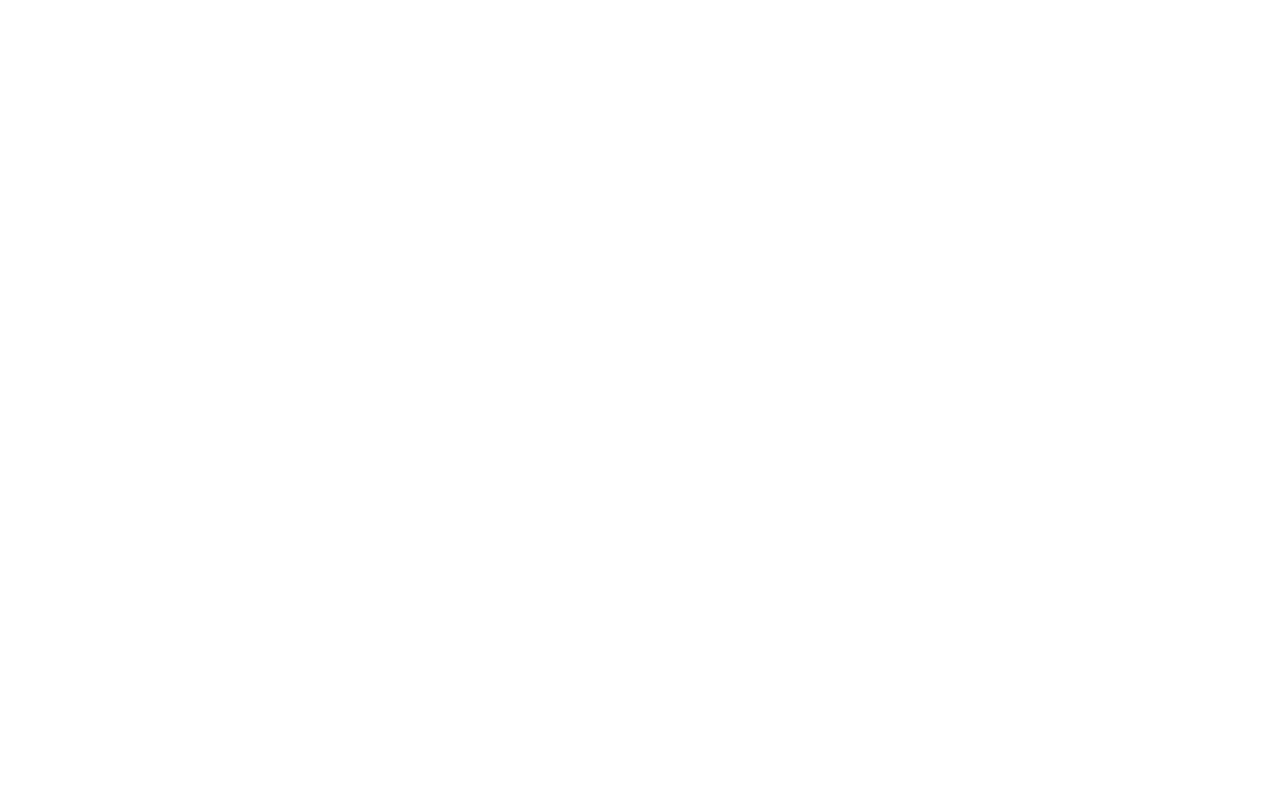
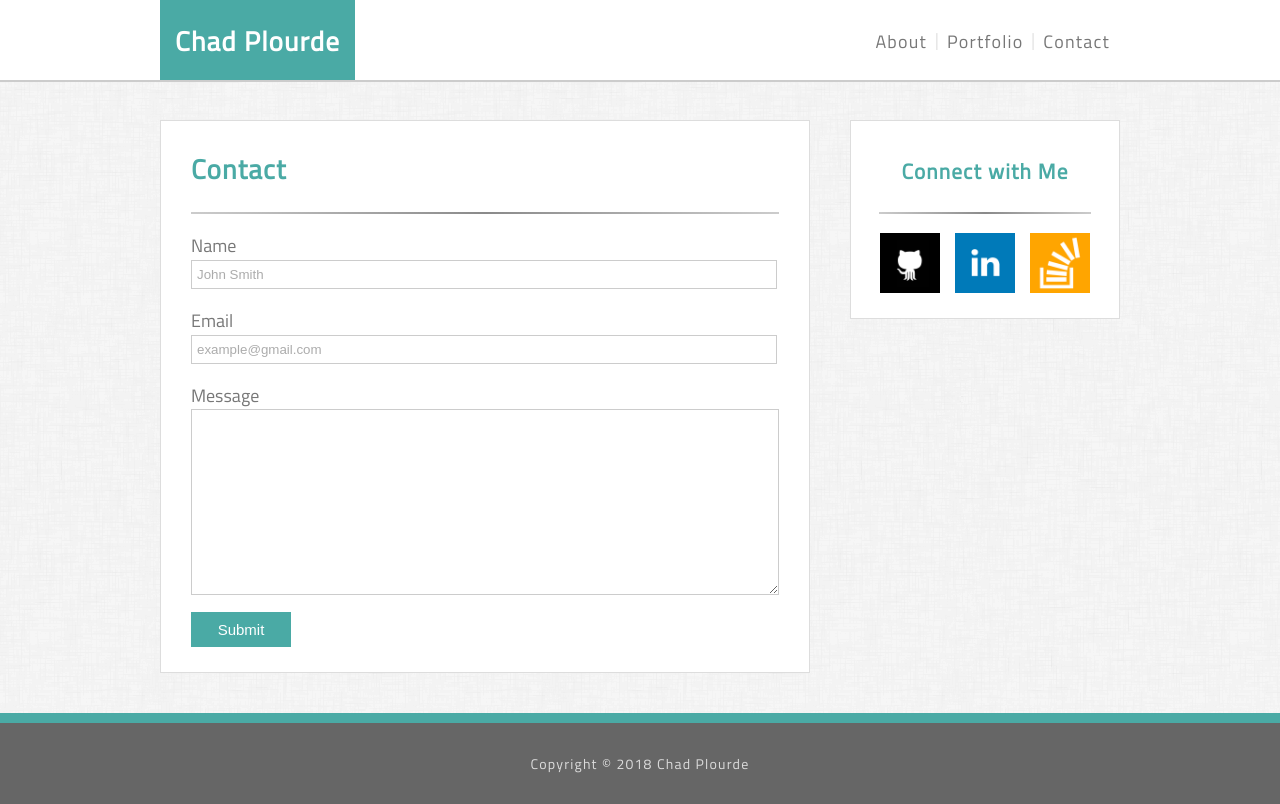
Before and after one commit to Cdplourde/Basic-Portfolio, a plain HTML site: page contact.html in a window 1280 px wide. Drawn offline with Linux system fonts and the light colour scheme.

Commit message:
contact page completed

```diff
--- a/assets/css/style.css
+++ b/assets/css/style.css
@@ -24,6 +24,11 @@ hr {
     background-image: linear-gradient(to right, #cccccc, #8a8a8a, #cccccc);
 }
 
+h1 {
+    font-size: 27px;
+    color: #4aaaa5;
+}
+
 /* Top nav bar */
 
 #banner {
@@ -40,10 +45,6 @@ nav {
     position: relative;
     z-index: 2;
     margin-bottom: 40px;
-}
-
-h1 {
-    font-size: 27px;
 }
 
 nav h1 {
@@ -76,9 +77,9 @@ nav a:hover {
     padding-left: 20px;
 }
 
-/* About Me section*/
+/*Main content area*/
 
-#about {
+.body {
     float: left;
     background-color: white;
     margin: 0px 40px 40px 0px;
@@ -87,19 +88,53 @@ nav a:hover {
     border: 1px solid #dddddd;
 }
 
-#about p {
+.body p {
     letter-spacing: 0px;
 }
 
-#about h1 {
-    color: #4aaaa5;
-}
+/* About Me section */
 
 #about img {
     width: 200px;
     height: 150px;
     float: left;
     padding: 13px 10px 0px 0px;
+}
+
+/* Contact section */
+
+#contact p {
+    margin-bottom: 0px;
+}
+
+#contact input {
+    width: 574px;
+    height: 25px;
+    padding-left: 5px;
+    padding-right: 5px;
+    border: 1px solid rgba(0, 0, 0, 0.2);
+}
+
+#contact textarea {
+    height: 180px;
+    width: 582px;
+    border: 1px solid rgba(0, 0, 0, 0.2);
+}
+
+#contact button {
+    background-color: #4aaaa5;
+    color: white;
+    border: none;
+    width: 100px;
+    height: 35px;
+    display: block;
+    margin-top: 10px;
+    margin-bottom: 20px;
+    font-size: 15px;
+}
+
+input::-webkit-input-placeholder {
+    opacity: 0.6;
 }
 
 /* Connections section */
--- a/contact.html
+++ b/contact.html
@@ -0,0 +1,62 @@
+<!DOCTYPE html>
+<html lang="en">
+
+<head>
+    <meta charset="UTF-8">
+    <title>Contact</title>
+    <link rel="stylesheet" href="assets/css/style.css">
+    <link href="https://fonts.googleapis.com/css?family=Titillium+Web" rel="stylesheet">
+</head>
+
+<body>
+
+    <!-- Top Banner -->
+    <div id="banner"></div>
+    <!-- Content Container -->
+    <div id="container">
+        <!-- Nav Bar -->
+        <nav>
+            <h1>Chad Plourde</h1>
+            <a href="contact.html">Contact</a>
+            <a href="portfolio.html">Portfolio<span class="divider">|</span></a>
+            <a href="index.html">About<span class="divider">|</span></a>
+        </nav>
+        <!-- About Me section -->
+        <section class="body" id="contact">
+            <h1>Contact</h1>
+            <hr>
+            <form>
+                <p>Name</p>
+                <input type="text" placeholder="John Smith">
+                <p>Email</p>
+                <input type="email" placeholder="example@gmail.com">
+                <p>Message</p>
+                <textarea cols="30" rows="10"></textarea>
+                <button>Submit</button>
+            </form>
+        </section>
+        <!-- Connections section -->
+        <section id="connect">
+            <h3>Connect with Me</h3>
+            <hr>
+            <div id="socials">
+                <a href="https://github.com/Cdplourde">
+                    <img src="assets/images/github.png" height="60" width="60" alt="github">
+                </a>
+                <a href="https://www.linkedin.com/in/chad-plourde-081b3b135/">
+                    <img src="assets/images/linkedin.png" height="60" width="60" alt="linkedin">
+                </a>
+                <a href="https://stackoverflow.com/users/9160027/chad-plourde">
+                    <img src="assets/images/stackoverflow.png" height="60" width="60" alt="stackoverflow">
+                </a>
+            </div>
+        </section>
+    </div>
+    <footer>
+        <div id="tealBar"></div>
+        <div id="copyright">Copyright &copy 2018 Chad Plourde</div>
+    </footer>
+
+</body>
+
+</html>
```
Also changed, not shown: index.html (+5 -5 lines).
